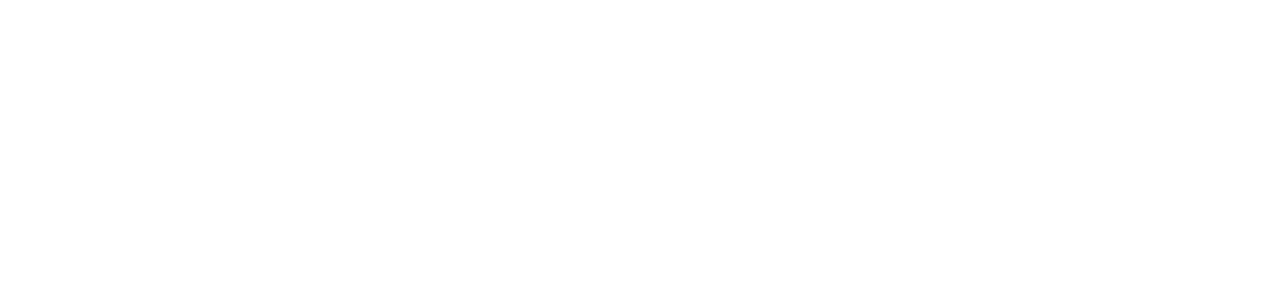
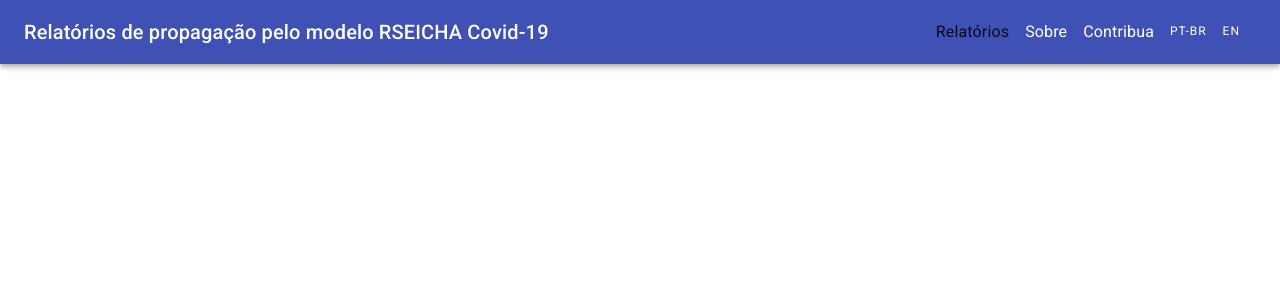
Before and after one commit to kimuraz/covid-app, a React (Create React App) app: page / in a window 1280 px wide. Shown: the top 300 px of the page. Built offline with nearby package versions, Linux system fonts and the light colour scheme.

Commit message:
Add Navbar

```diff
--- a/src/App.tsx
+++ b/src/App.tsx
@@ -1,20 +1,26 @@
 import React from 'react';
 import {BrowserRouter as Router, Route, Switch} from 'react-router-dom';
 import {useTranslation} from 'react-i18next';
+import {Container} from '@material-ui/core';
 
+import Navbar from './components/Navbar';
 
 import './App.scss';
 
 const App: React.SFC = () => {
   const {t} = useTranslation();
+
   return (
     <div className="App">
       <Router>
-        <Switch>
-          <Route path="/" exact></Route>
-          <Route path="/about"></Route>
-          <Route path="/contribute"></Route>
-        </Switch>
+        <Navbar />
+        <Container>
+          <Switch>
+            <Route path="/" exact></Route>
+            <Route path="/about"></Route>
+            <Route path="/contribute"></Route>
+          </Switch>
+        </Container>
       </Router>
     </div>
   );
--- /dev/null
+++ b/src/components/Navbar.tsx
@@ -0,0 +1,83 @@
+import React, {useState, useEffect} from 'react';
+import {NavLink} from 'react-router-dom';
+import {useTranslation} from 'react-i18next';
+import {
+  AppBar,
+  Menu,
+  MenuItem,
+  Typography,
+  Toolbar,
+  Button,
+} from '@material-ui/core';
+import {createStyles, makeStyles, Theme} from '@material-ui/core/styles';
+import {Language as LangIcon} from '@material-ui/icons';
+
+const useStyles = makeStyles((theme: Theme) =>
+  createStyles({
+    title: {
+      flexGrow: 1,
+    },
+    link: {
+      color: theme.palette.primary.contrastText,
+      textDecoration: 'none',
+      cursor: 'pointer',
+      marginRight: theme.spacing(2),
+      '&.active': {
+        color: theme.palette.text.primary,
+      },
+    },
+  }),
+);
+
+const Navbar: React.SFC = () => {
+  const {t, i18n} = useTranslation();
+  const classes = useStyles();
+  const [lang, setLang] = useState<string | null>(localStorage.getItem('lang'));
+
+  useEffect(() => {
+    lang && localStorage.setItem('lang', lang);
+  }, [lang]);
+
+  const selectLang = (lang: string): void => {
+    i18n.changeLanguage(lang);
+  };
+
+  return (
+    <AppBar position="static">
+      <Toolbar>
+        <Typography variant="h6" className={classes.title}>
+          {t('title')}
+        </Typography>
+
+        <NavLink activeClassName="active" to="/" className={classes.link} exact>
+          <Typography variant="body1">{t('navbar.reports')}</Typography>
+        </NavLink>
+        <NavLink activeClassName="active" to="/about " className={classes.link}>
+          <Typography variant="body1">{t('navbar.about')}</Typography>
+        </NavLink>
+        <NavLink
+          activeClassName="active"
+          to="/contribute"
+          className={classes.link}>
+          <Typography variant="body1">{t('navbar.contribute')}</Typography>
+        </NavLink>
+
+        <Typography
+          variant="overline"
+          onClick={() => selectLang('ptBr')}
+          className={classes.link}>
+          PT-BR
+        </Typography>
+
+        <Typography
+          variant="overline"
+          onClick={() => selectLang('en')}
+          className={classes.link}>
+          EN
+        </Typography>
+      </Toolbar>
+    </AppBar>
+  );
+};
+
+export default Navbar;
--- a/src/translations/en.ts
+++ b/src/translations/en.ts
@@ -1,5 +1,10 @@
 export default {
   translation: {
-    title: '',
+    title: 'Propagation reports for Covid-19 using RSEICHA model',
+    navbar: {
+      reports: 'Reports',
+      about: 'About',
+      contribute: 'Contribute',
+    },
   },
 };
--- a/src/translations/ptBr.ts
+++ b/src/translations/ptBr.ts
@@ -1,5 +1,10 @@
 export default {
   translation: {
-    title: '',
+    title: 'Relatórios de propagação pelo modelo RSEICHA Covid-19',
+    navbar: {
+      reports: 'Relatórios',
+      about: 'Sobre',
+      contribute: 'Contribua',
+    },
   },
 };
```
